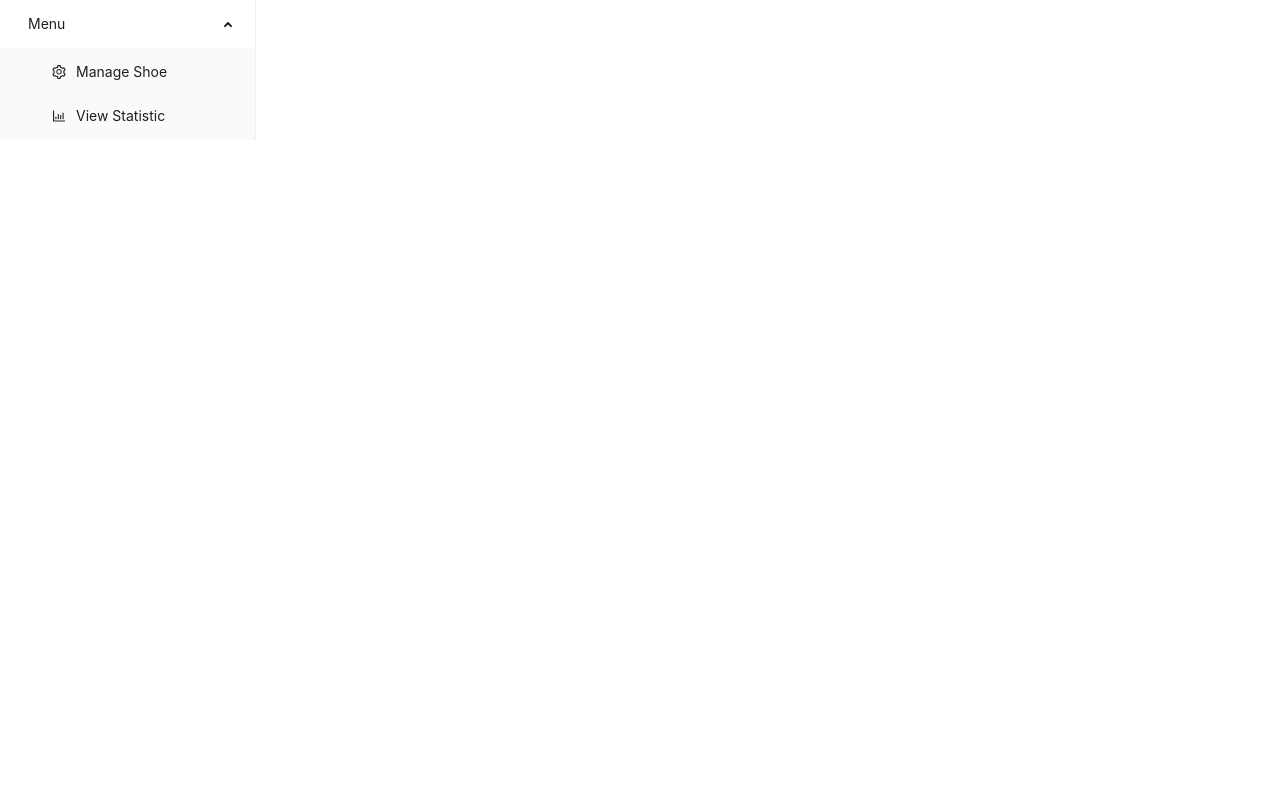
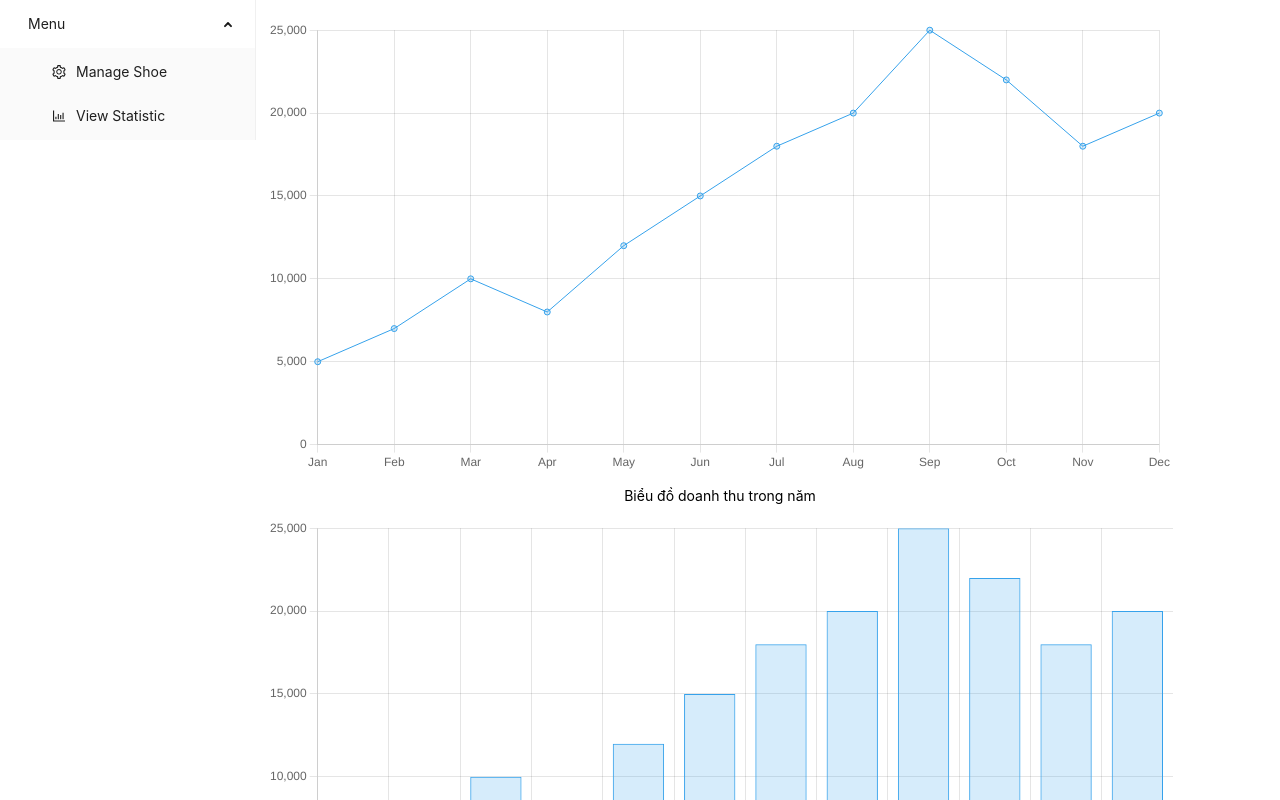
Before and after one commit to phungnu/shoe-store-frontend, a React (Create React App) app: page /admin/statistic in a window 1280 px wide. Shown: the top 800 px of the page. Built offline with nearby package versions, Linux system fonts and the light colour scheme.

Commit message:
add chart in view statistic

```diff
--- a/package.json
+++ b/package.json
@@ -8,7 +8,9 @@
     "@testing-library/user-event": "^13.5.0",
     "antd": "^5.2.3",
     "axios": "^1.3.5",
+    "chart.js": "^3.9.1",
     "react": "^18.2.0",
+    "react-chartjs-2": "^5.2.0",
     "react-dom": "^18.2.0",
     "react-scripts": "5.0.1",
     "web-vitals": "^2.1.4"
--- a/src/conponents/screen/admin-manage/index.js
+++ b/src/conponents/screen/admin-manage/index.js
@@ -157,7 +157,7 @@ const AdminManage = () => {
 	return (
 		<div >
 		<Row>
-			<Col span={5}>
+			<Col span={4}>
 			<Toolbar />
 			</Col>
 			<Col span={18}>
--- a/src/conponents/screen/admin-manage/statistic/index.js
+++ b/src/conponents/screen/admin-manage/statistic/index.js
@@ -1,12 +1,67 @@
 import React, { useState} from "react";
-import { LockOutlined, UserOutlined } from "@ant-design/icons";
 import { Image, Input, Button, Row, Col, Table, Modal, Tooltip  } from 'antd';
-import { ExclamationCircleFilled } from '@ant-design/icons';
 import "./style.css";
 import { useNavigate } from "react-router-dom";
 import Toolbar from "../Toolbar";
+import {
+	Chart as ChartJS,
+	CategoryScale,
+	LinearScale,
+	PointElement,
+	LineElement,
+	BarElement
+} from 'chart.js';
+import { Line, Bar } from 'react-chartjs-2';
+
+ChartJS.register(
+	CategoryScale,
+	LinearScale,
+	PointElement,
+	LineElement,
+	BarElement
+);
+
+
 const Statistic = () => {
 	const navigate = useNavigate();
+
+	const data = {
+		labels: ['January', 'February', 'March', 'April', 'May', 'June', 'July'],
+		datasets: [
+			{
+				label: 'My First Dataset',
+				data: [65, 59, 80, 81, 56, 55, 40],
+				fill: false,
+				borderColor: 'rgb(75, 192, 192)',
+				tension: 0.1
+			}
+		]
+	};
+
+	const chartData = {
+        labels: ['Jan', 'Feb', 'Mar', 'Apr', 'May', 'Jun', 'Jul', 'Aug', 'Sep', 'Oct', 'Nov', 'Dec'],
+        datasets: [
+			{
+				label: 'Monthly Revenue',
+				data: [5000, 7000, 10000, 8000, 12000, 15000, 18000, 20000, 25000, 22000, 18000, 20000],
+				backgroundColor: 'rgba(54, 162, 235, 0.2)',
+				borderColor: 'rgba(54, 162, 235, 1)',
+				borderWidth: 1,
+			},
+        ],
+    }
+
+	const options = {
+		scales: {
+			x: {
+				type: 'category',
+			},
+			y: {
+				beginAtZero: true,
+			},
+		},
+	};
+
 
 	return (
 		<div >
@@ -14,8 +69,11 @@ const Statistic = () => {
 				<Col span={5}>
 					<Toolbar />
 				</Col>
-			<Col span={18}>
-
+				<Col className="sta-content" span={17}>
+					<Line data={chartData} options={options} />
+					<p>Biểu đồ doanh thu trong năm</p>
+					<Bar data={chartData} options={options}/>
+					<p>Các sản phẩm bán chạy nhất</p>
 				</Col>
 			</Row>
 		</div>
--- a/src/conponents/screen/admin-manage/statistic/style.css
+++ b/src/conponents/screen/admin-manage/statistic/style.css
@@ -0,0 +1,8 @@
+.sta-content {
+    display: flex;
+    flex-direction: column;
+    justify-content: center;
+    align-items: center;
+    margin-top: 20px;
+    margin-bottom: 50px;
+}
--- a/src/conponents/screen/admin-manage/style.css
+++ b/src/conponents/screen/admin-manage/style.css
@@ -7,6 +7,7 @@
     margin-left: 20px;
     background-color: rgb(115, 167, 225);
     color: white;
+    font-weight: 600
 }
 
 .btn-add-tbleft:hover {
```
Also changed, not shown: 1 other file (tests, documents, lock files or other folders). Lines whose indentation alone changed are shown as unchanged.
